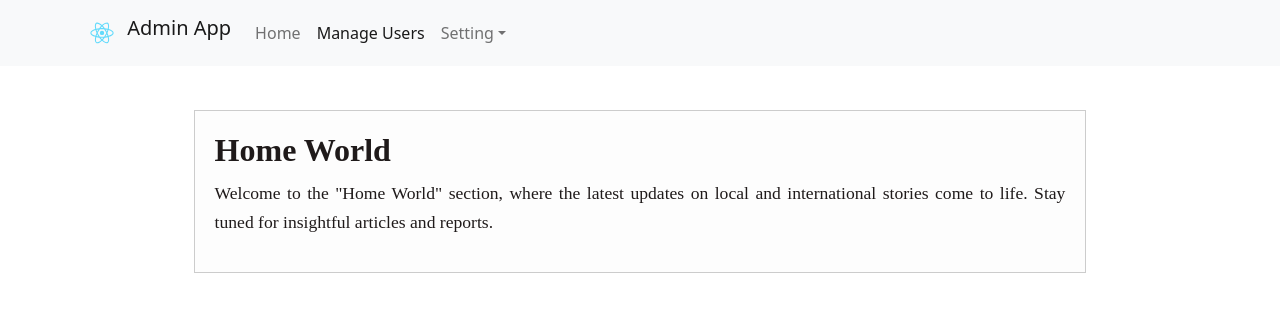
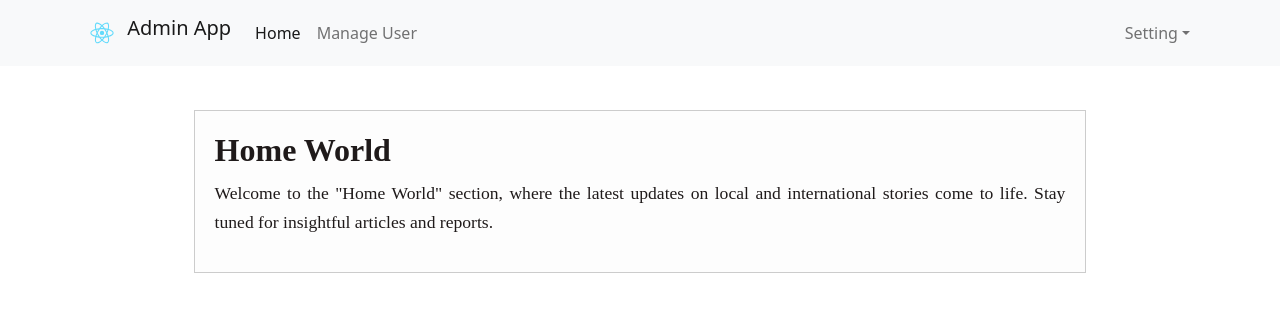
Before and after one commit to teadev2002/react-practice, a React (Create React App) app: page / in a window 1280 px wide. Shown: the top 312 px of the page. Built offline with nearby package versions, Linux system fonts and the light colour scheme.

Commit message:
header nav

```diff
--- a/package.json
+++ b/package.json
@@ -14,6 +14,7 @@
     "react-csv": "2.2.2",
     "react-dom": "^17.0.2",
     "react-paginate": "8.1.2",
+    "react-router-dom": "6.3.0",
     "react-scripts": "5.0.1",
     "react-toastify": "8.0.2",
     "sass": "1.49.10",
--- a/src/App.js
+++ b/src/App.js
@@ -6,14 +6,17 @@ import Container from "react-bootstrap/Container";
 import { ToastContainer, toast } from "react-toastify";
 import "react-toastify/dist/ReactToastify.css";
 import Home from "./components/Home";
+import { Routes, Route, Link } from "react-router-dom";
 function App() {
   return (
     <>
       <div className="app-container">
         <Header /> <br />
         <Container>
-          {/* <TableUsers /> */}
-          <Home />
+          <Routes>
+            <Route path="/" element={<Home />} />
+            <Route path="/users" element={<TableUsers />} />
+          </Routes>
         </Container>
       </div>
 
--- a/src/components/Header.js
+++ b/src/components/Header.js
@@ -3,6 +3,8 @@ import Container from "react-bootstrap/Container";
 import Nav from "react-bootstrap/Nav";
 import NavDropdown from "react-bootstrap/NavDropdown";
 import logoApp from "../logo.svg";
+import { NavLink } from "react-router-dom";
+
 const Header = (props) => {
   return (
     <>
@@ -19,9 +21,16 @@ const Header = (props) => {
           </Navbar.Brand>
           <Navbar.Toggle aria-controls="basic-navbar-nav" />
           <Navbar.Collapse id="basic-navbar-nav">
-            <Nav className="me-auto" activeKey={"/users"}>
-              <Nav.Link href="/">Home</Nav.Link>
-              <Nav.Link href="/users">Manage Users</Nav.Link>
+            <Nav className="me-auto">
+              <NavLink to="/" className="nav-link">
+                Home
+              </NavLink>
+
+              <NavLink to="/users" className="nav-link">
+                Manage User
+              </NavLink>
+            </Nav>
+            <Nav>
               <NavDropdown title="Setting" id="basic-nav-dropdown">
                 <NavDropdown.Item href="/login">Login</NavDropdown.Item>
                 <NavDropdown.Item href="/logout">Logout</NavDropdown.Item>
--- a/src/index.js
+++ b/src/index.js
@@ -4,10 +4,12 @@ import App from "./App";
 import reportWebVitals from "./reportWebVitals";
 import "bootstrap/dist/css/bootstrap.min.css";
 import "@fortawesome/fontawesome-free/css/all.min.css";
-
+import { BrowserRouter } from "react-router-dom";
 ReactDOM.render(
   <React.StrictMode>
-    <App />
+    <BrowserRouter>
+      <App />
+    </BrowserRouter>
   </React.StrictMode>,
   document.getElementById("root")
 );
```
Also changed, not shown: 1 other file (tests, documents, lock files or other folders).
